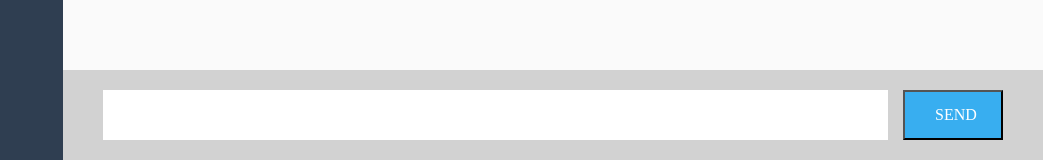
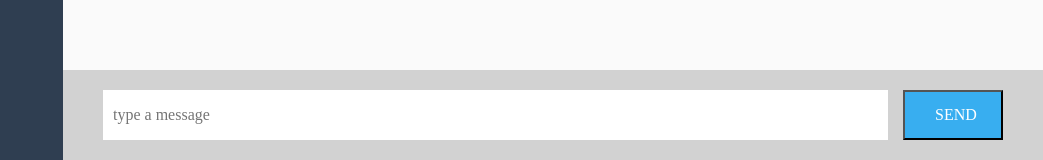
Before and after one commit to 0223ms/chat-space, a Rails app: page / in a window 1280 px wide. Shown: the part 640-800 px from the top of the page, without its empty margins (237-1280 px from the left). Run offline with Rails 7, Linux system fonts and the light colour scheme; style sheets or scripts are compiled from the project's sources; some libraries are stand-ins or nearby versions.

Commit message:
変更しました

```diff
--- a/app/assets/stylesheets/_messages.scss
+++ b/app/assets/stylesheets/_messages.scss
@@ -144,7 +144,7 @@
       form {
       display: flex;
         .input-box {
-          display: flex;
+
           width: 100%;
           position: relative;
           &__text {
--- a/app/views/messages/_main_chat.html.haml
+++ b/app/views/messages/_main_chat.html.haml
@@ -26,9 +26,9 @@
   .chat-main--message-form
     %form.new_message
       .input-box
-        %input{type: "text", class: "input-box__text", placeholeder: "type a message"}
-        %label{class: "input-box___image"}
-        = icon('fas', 'image')
-        %input{type: "file", class: "input-box__image__file"}
+        %input{type: "text", class: "input-box__text", placeholder: "type a message"}
+        %label{class: "input-box__image"}
+          = icon('fas', 'image')
+          %input{type: "file", class: "input-box__image__file"}
 
       %input{type: "submit", class: "submit-btn", value: "SEND"}
```
Also changed, not shown: other parts of app/assets/stylesheets/_messages.scss (+2 -1 lines).
